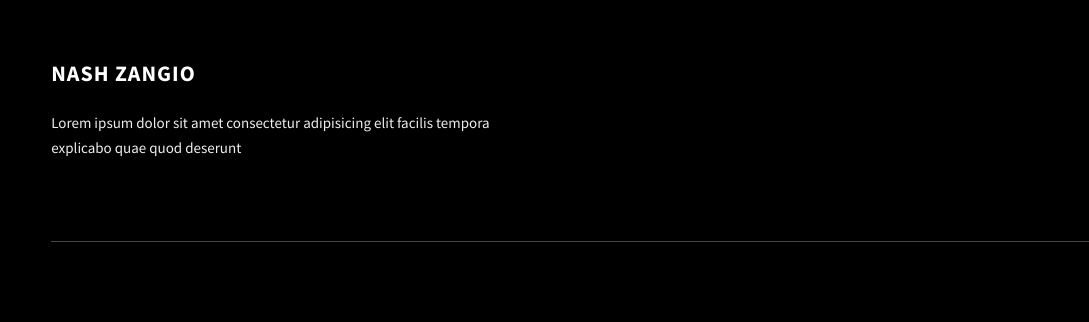
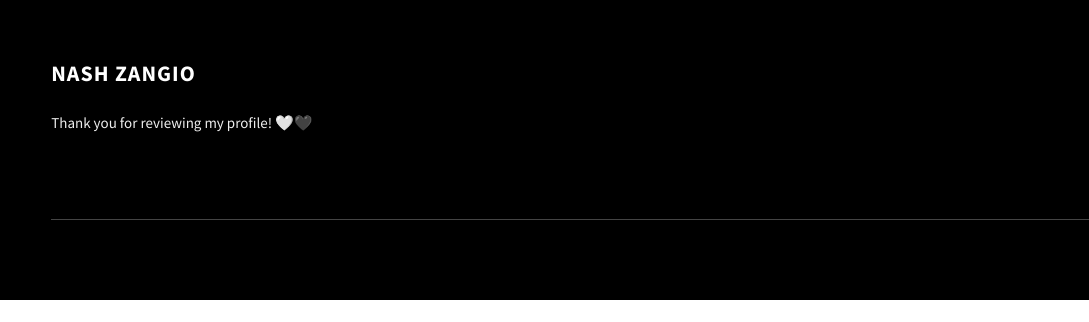
Before and after one commit to nzang5/nashzangio, a website built with Vite: page project-1.html in a window 1280 px wide. Shown: the part 2570-2892 px from the top of the page, 0-1089 px from the left. After the commit the page ends 2870 px from the top, so only its background shows below. Built offline with nearby package versions, Linux system fonts and the light colour scheme.

Commit message:
minor changes

```diff
--- a/project-1.html
+++ b/project-1.html
@@ -209,8 +209,7 @@
           <div class="main-footer__row main-footer__row-2">
             <h4 class="heading heading-sm text-lt">Nash Zangio</h4>
             <p class="main-footer__short-desc">
-              Lorem ipsum dolor sit amet consectetur adipisicing elit facilis
-              tempora explicabo quae quod deserunt
+              Thank you for reviewing my profile! 🤍🖤
             </p>
           </div>
         </div>
```
Also changed, not shown: index.html (+2 -2 lines), project-2.html (+1 -2 lines), project-3.html (+1 -2 lines).
